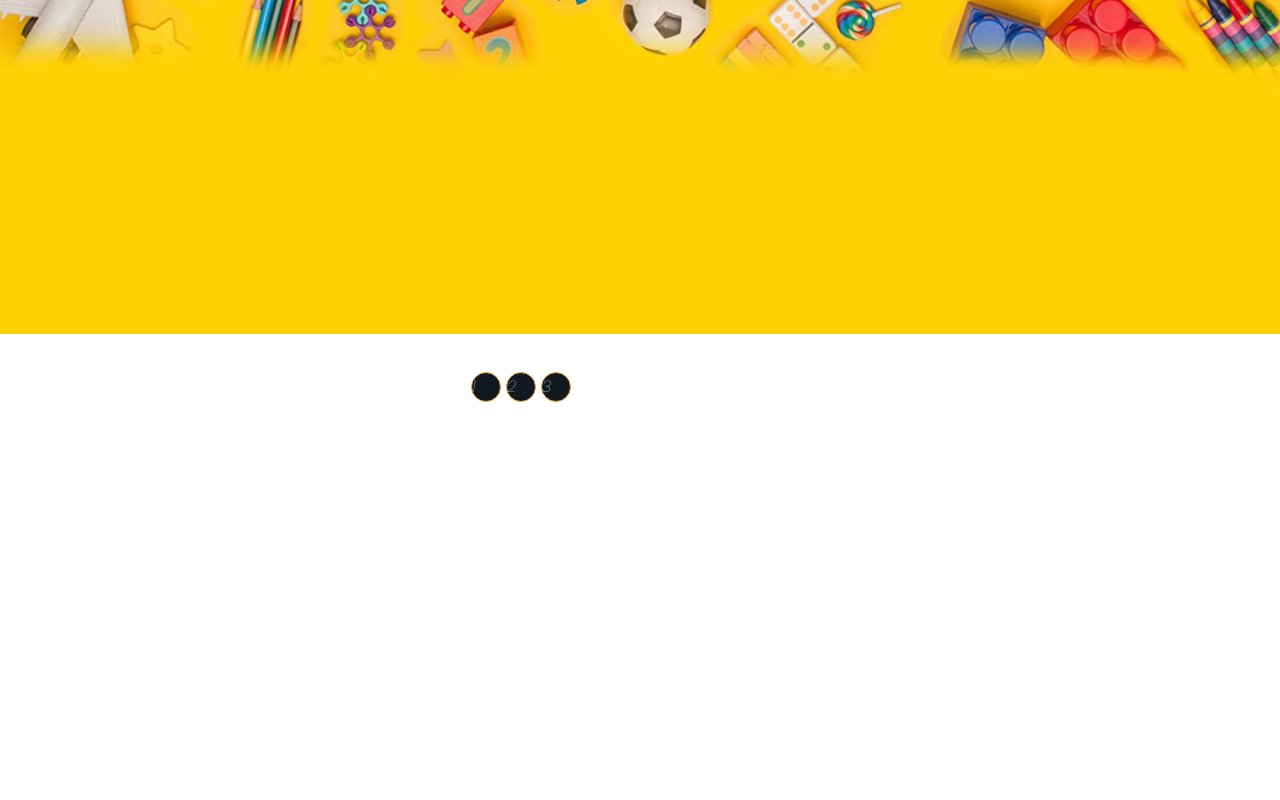
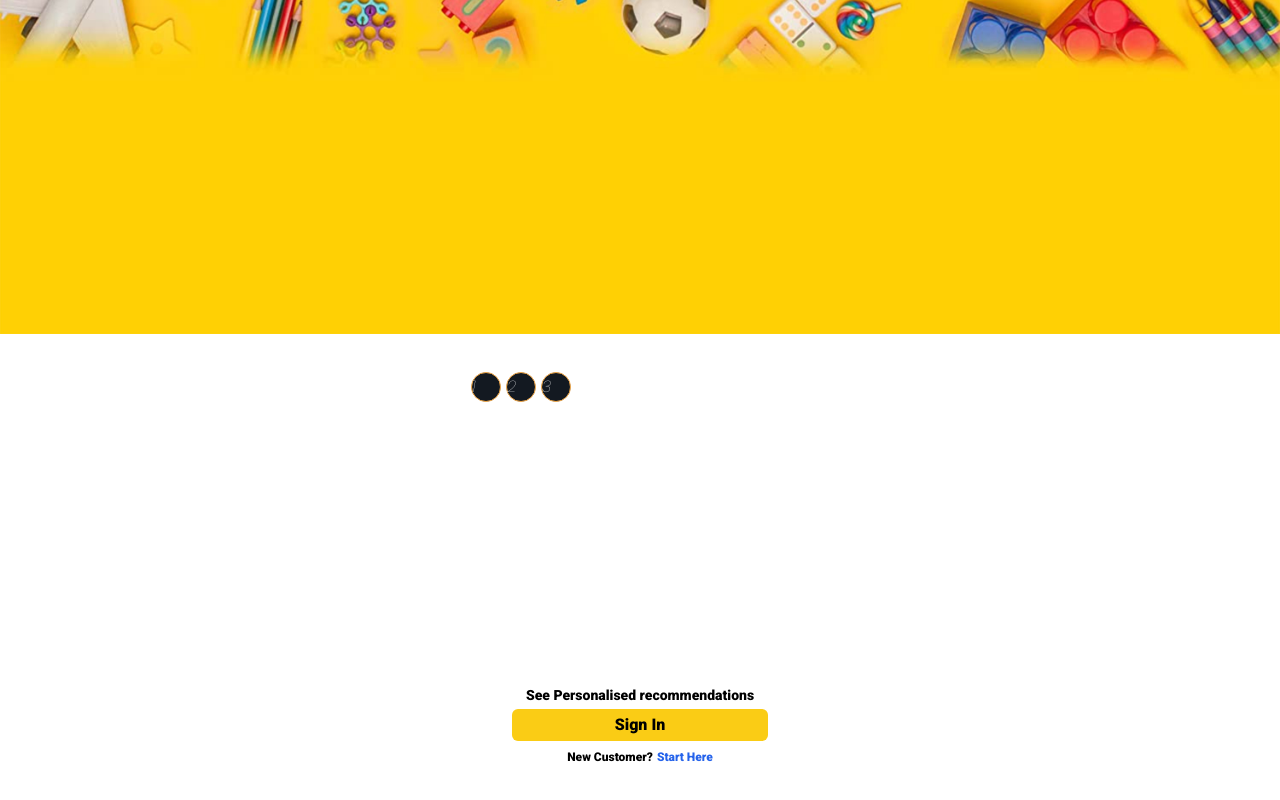
Before and after one commit to Ilonapolit/amazone-clone, a React app: page / in a window 1280 px wide. Shown: the part 320-1120 px from the top of the page. Before the commit the page ends 949 px from the top, so only its background shows below. Built offline with nearby package versions, Linux system fonts and the light colour scheme; the HTML template or start-up script is replaced by a standard one.

Commit message:
footerTop

```diff
--- a/src/App.tsx
+++ b/src/App.tsx
@@ -1,12 +1,16 @@
 import React from "react";
 import Header from "./components/Header/Header";
 import Banner from "./components/Home/Banner";
+import Footer from "./components/Footer/Footer";
+
 
 function App() {
   return (
     <div className="font-bodyFont">
          <Header/>
          <Banner/>
+         <Footer/>
+
     </div>
   )
 }
--- /dev/null
+++ b/src/components/Footer/Footer.tsx
@@ -0,0 +1,13 @@
+import React from 'react'
+import FooterTop from './FooterTop'
+import FooterMiddle from './FooterMiddle'
+
+const Footer = () => {
+  return  <div className='font-titleFont'>
+     <FooterTop/>
+     <FooterMiddle/>
+    </div>
+
+}
+
+export default Footer
--- /dev/null
+++ b/src/components/Footer/FooterMiddle.tsx
@@ -0,0 +1,11 @@
+import React from 'react'
+
+const FooterMiddle = () => {
+  return (
+    <div>
+
+    </div>
+  )
+}
+
+export default FooterMiddle
--- /dev/null
+++ b/src/components/Footer/FooterTop.tsx
@@ -0,0 +1,19 @@
+import React from 'react'
+
+const FooterTop = () => {
+  return <div className='w-full bg-white py-6'>
+
+     <div className='w-full border-t-[-1px] border-b-[-1px] py-8'>
+        <div className='w-64 mx-auto text-center flex flex-col gap-1'>
+            <p className='text-sm'>See Personalised recommendations</p>
+            <button className='w-full bg-yellow-400 rounded-md py-1 font-semibold cursor-pointer
+            hover:bg-yellow-500 active:bg-yellow-700'>Sign In</button>
+            <p className='text-xs mt-1'>New Customer?
+            <span className='text-blue-600 ml-1 cursor-pointer'>Start Here</span></p>
+        </div>
+        </div>
+    </div>
+
+}
+
+export default FooterTop
--- a/src/components/HeaderBottom.tsx
+++ b/src/components/HeaderBottom.tsx
@@ -7,25 +7,9 @@ interface HeaderBottomProps {
   title?: string;
 }
 
+const HeaderBottom: React.FC<HeaderBottomProps> = (props) => {
+  const [sidebar, setSidebar] = useState(false);
 
-interface SideNavContentProps {
-  title: string;
-  one: string;
-  two: string;
-  three: string;
-}
-
-const HeaderBottom: React.FC<HeaderBottomProps> = (props) => {
-
-
-  const [sidebar, setSidebar] = useState(false)
-// useEffect(()=>{
-//   document.body.addEventListener("clicl",(e)=> {
-//     if(e.target.contains(ref.current)){
-//       setSidebar(false)
-//     }
-//   })
-// })
   const openSidebar = () => {
     setSidebar(true);
   };
@@ -35,7 +19,7 @@ const HeaderBottom: React.FC<HeaderBottomProps> = (props) => {
   };
 
   return (
-    <div className='w-full px-4 h-[36px] bg-amazon_light text-whiteText flex items-center'>
+    <div className='w-full px-4 h-[36px] bg-amazon_light text-whiteText flex items-center relative'>
       <ul className='flex items-center gap-2 text-sm tracking-wide'>
         <li onClick={openSidebar} className='headerHover flex items-center gap-1'>
           <MenuIcon /> All
@@ -47,7 +31,7 @@ const HeaderBottom: React.FC<HeaderBottomProps> = (props) => {
 
       {/* Sidebar */}
       {sidebar && (
-        <div className='w-full h-screen text-black fixed top-0 left-0 bg-amazon_light bg-opacity-50'>
+        <div className='w-full h-screen text-black fixed top-0 left-0 bg-amazon_light bg-opacity-50 z-50'>
           <div className='w-[350px] h-full bg-white border border-black'>
             <div className='w-full bg-amazon_light text-white py-2 px-6 flex items-center gap-4'>
               <h3>Hello, Sign In</h3>
@@ -60,7 +44,7 @@ const HeaderBottom: React.FC<HeaderBottomProps> = (props) => {
               two="E-books"
               three="Amazon Appstore"
             />
-    <SideNavContent
+           <SideNavContent
               title="Shop by Department"
               one="Electronics"
               two="Computers"
@@ -78,7 +62,6 @@ const HeaderBottom: React.FC<HeaderBottomProps> = (props) => {
               two="Customer Service"
               three="Contact Us"
             />
-
           </div>
 
           <span
--- a/src/components/Home/Banner.tsx
+++ b/src/components/Home/Banner.tsx
@@ -3,7 +3,6 @@ import Slider from 'react-slick';
 import { banner1, banner2, banner3 } from '../Header/assets/index';
 
 const Banner = () => {
-  const [dotActive, setDotActive] = useState(0);
   const settings = {
     dots: true,
     infinite: true,
@@ -11,7 +10,6 @@ const Banner = () => {
     slidesToShow: 1,
     slidesToScroll: 1,
     arrows: false,
-
     appendDots: (dots: any) => (
       <div
         style={{
@@ -55,8 +53,8 @@ const Banner = () => {
   };
 
   return (
-    <div className="w-full">
-      <div className="w-full h-full relative">
+    <div className="w-full relative z-0">
+      <div className="w-full h-full relative z-0">
         <Slider {...settings}>
           <div>
             <img src={banner1} alt="banner1" />
```
Also changed, not shown: src/components/Footer/FooterBottom.tsx (added).
